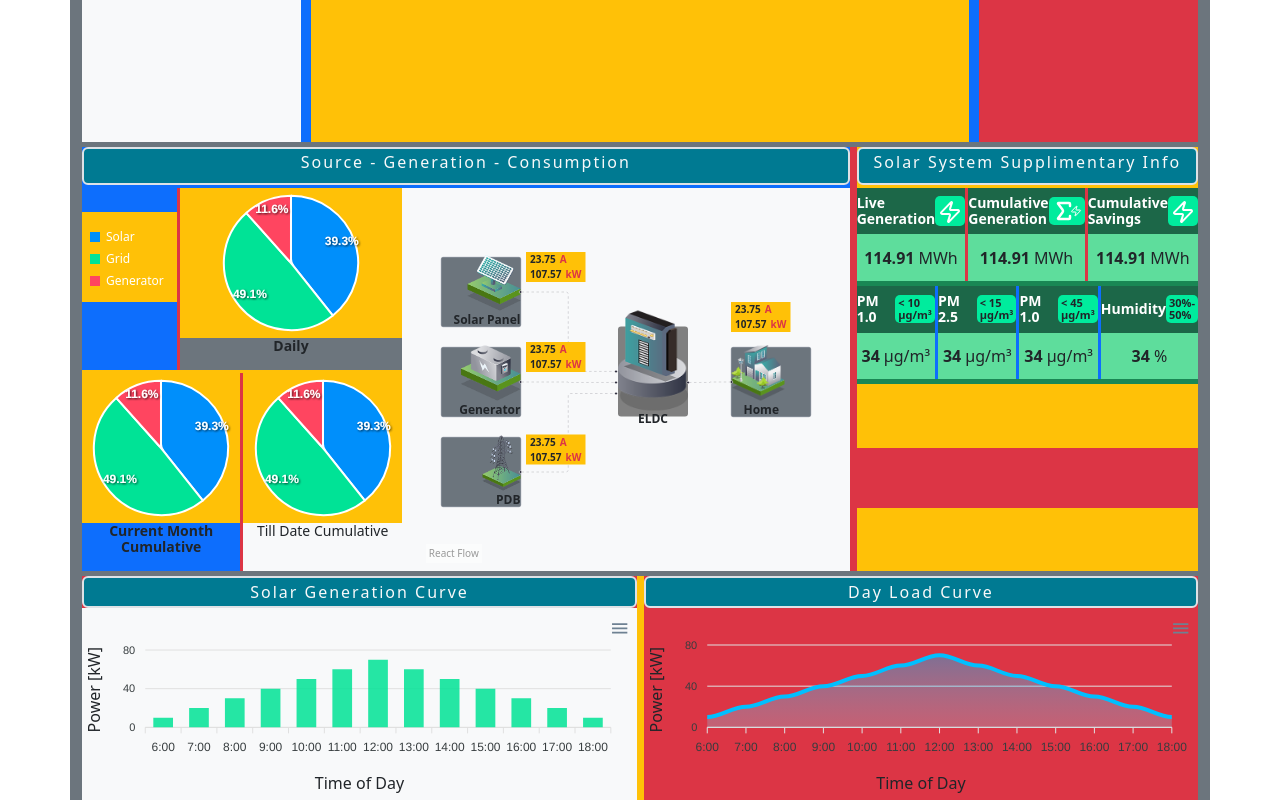
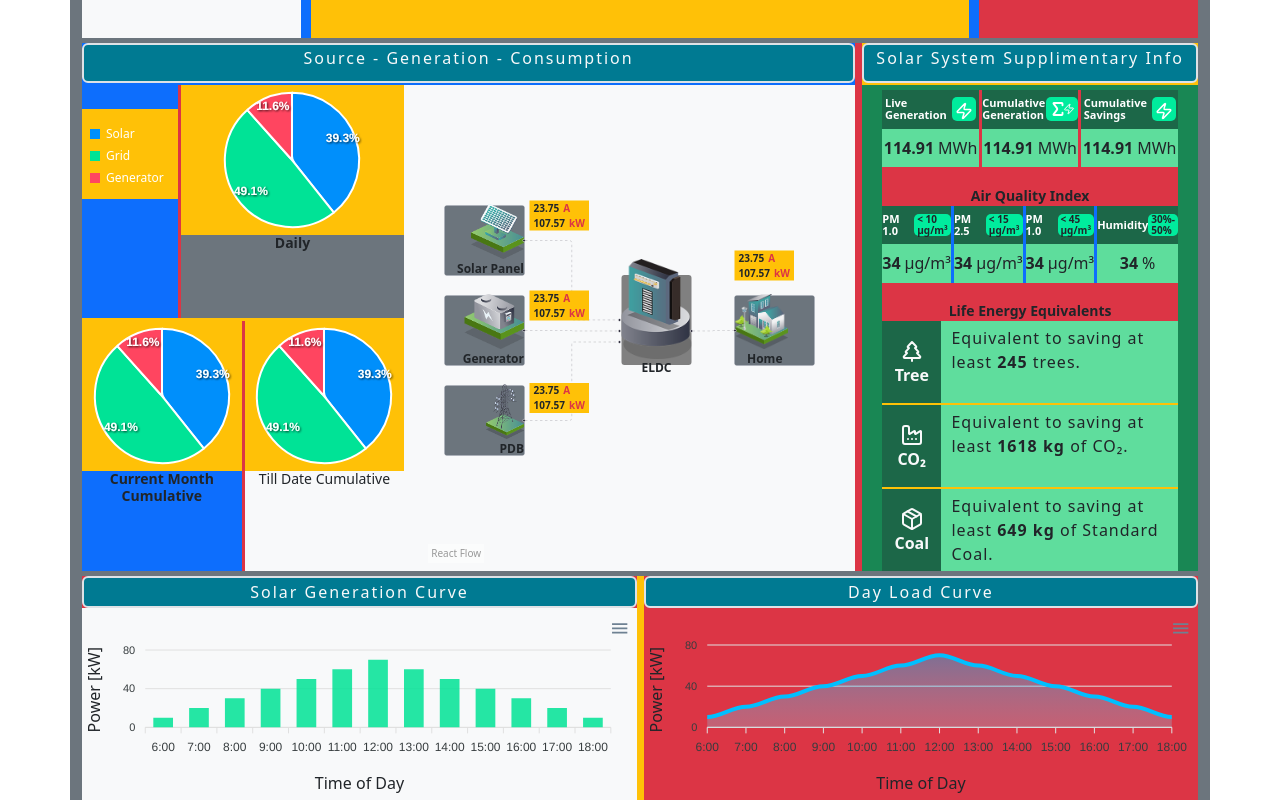
Before and after one commit to KhalekuzzamanImran/green_power_frontend, a React (Vite) app: page / in a window 1280 px wide. Built offline with nearby package versions, Linux system fonts and the light colour scheme.

Commit message:
Alignment correction

```diff
--- a/src/App.jsx
+++ b/src/App.jsx
@@ -2,6 +2,7 @@ import AreaChart from "./components/AreaChart";
 import BarChart from "./components/BarChart";
 import InfoCard from "./components/InfoCard";
 import Legends from "./components/Legends";
+import LifeEnergyEquivalents from "./components/LifeEnergyEquivalents";
 import PieChart from "./components/PieChart";
 import ReactFlowDiagram from "./components/ReactFlowDiagram";
 
@@ -39,8 +40,8 @@ function App() {
         <div
           className="bg-primary d-grid"
           style={{
-            gridTemplateRows: "1fr 10fr",
-            gap: "3px",
+            gridTemplateRows: "1fr 12fr",
+            gap: "2px",
           }}
         >
           {/* Left Content Heading */}
@@ -128,8 +129,8 @@ function App() {
         <div
           className="bg-warning d-grid"
           style={{
-            gridTemplateRows: "1fr 10fr",
-            gap: "3px",
+            gridTemplateRows: "1fr 12fr",
+            gap: "2px",
           }}
         >
           {/* Sidebar Heading */}
@@ -147,8 +148,8 @@ function App() {
           <div
             className="bg-success d-grid"
             style={{
-              gridTemplateRows: "1fr 1fr 2fr",
-              gap: "5px",
+              gridTemplateRows: "4fr 2fr 4fr 2fr 13fr",
+              padding: "5px 20px 0px",
             }}
           >
             {/* Supplimentary Info */}
@@ -193,6 +194,14 @@ function App() {
                 icon={`liveGeneration`}
               />
             </div>
+
+            {/* Air Quality heading */}
+            <div
+              className="bg-danger fw-bold d-flex justify-content-center align-items-end"
+              style={{ fontSize: "14px", paddingTop: "0px" }}
+            >
+              Air Quality Index
+            </div>
             {/* Air Quality Info */}
             <div
               className="bg-primary d-grid"
@@ -208,8 +217,8 @@ function App() {
                   <div
                     className="fw-semibold"
                     style={{
-                      fontSize: "11px",
-                      lineHeight: "12px",
+                      fontSize: "10px",
+                      lineHeight: "11px",
                       textAlign: "start",
                     }}
                   >
@@ -229,8 +238,8 @@ function App() {
                   <div
                     className="fw-semibold"
                     style={{
-                      fontSize: "11px",
-                      lineHeight: "12px",
+                      fontSize: "10px",
+                      lineHeight: "11px",
                       textAlign: "start",
                     }}
                   >
@@ -250,8 +259,8 @@ function App() {
                   <div
                     className="fw-semibold"
                     style={{
-                      fontSize: "11px",
-                      lineHeight: "12px",
+                      fontSize: "10px",
+                      lineHeight: "11px",
                       textAlign: "start",
                     }}
                   >
@@ -271,8 +280,8 @@ function App() {
                   <div
                     className="fw-semibold"
                     style={{
-                      fontSize: "11px",
-                      lineHeight: "12px",
+                      fontSize: "10px",
+                      lineHeight: "11px",
                       textAlign: "start",
                     }}
                   >
@@ -286,17 +295,47 @@ function App() {
                 flag={`humidity`}
               />
             </div>
+            <div
+              className="bg-danger fw-bold d-flex justify-content-center align-items-end"
+              style={{ fontSize: "14px", paddingTop: "0px" }}
+            >
+              Life Energy Equivalents
+            </div>
             {/* Life Energy Equivalent */}
             <div
               className="bg-warning d-grid"
               style={{
                 gridTemplateRows: "1fr 1fr 1fr",
-                gap: "3px",
+                gap: "2px",
               }}
             >
-              <div className="bg-warning"></div>
-              <div className="bg-danger"></div>
-              <div className="bg-warning"></div>
+              <LifeEnergyEquivalents
+                iconName="Tree"
+                title={
+                  <>
+                    Equivalent to saving at least{" "}
+                    <span className="fw-bold">245</span> trees.
+                  </>
+                }
+              />
+              <LifeEnergyEquivalents
+                iconName="CO₂"
+                title={
+                  <>
+                    Equivalent to saving at least{" "}
+                    <span className="fw-bold">1618 kg</span> of CO₂.
+                  </>
+                }
+              />
+              <LifeEnergyEquivalents
+                iconName="Coal"
+                title={
+                  <>
+                    Equivalent to saving at least{" "}
+                    <span className="fw-bold">649 kg</span> of Standard Coal.
+                  </>
+                }
+              />
             </div>
           </div>
         </div>
--- a/src/components/InfoCard.jsx
+++ b/src/components/InfoCard.jsx
@@ -3,14 +3,15 @@ import React from "react";
 
 export default function InfoCard({ title, value, icon, flag = null }) {
   const iconMap = {
-    liveGeneration: <Zap size={24} style={{ color: "white" }} />,
+    liveGeneration: <Zap size={18} style={{ color: "white" }} />,
     cumulativeGeneration: (
       <div className="d-flex align-items-center justify-content-center">
-        <Sigma size={24} strokeWidth={2.5} style={{ color: "white" }} />
-        <Zap
-          size={12}
-          style={{ color: "white", padding: "0px", marginLeft: "-6px" }}
+        <Sigma
+          size={18}
+          strokeWidth={2.5}
+          style={{ color: "white", margin: "3px 0px" }}
         />
+        <Zap size={12} style={{ color: "white", marginLeft: "-4px" }} />
       </div>
     ),
   };
@@ -27,10 +28,10 @@ export default function InfoCard({ title, value, icon, flag = null }) {
       >
         <div
           style={{
-            fontSize: "14px",
+            fontSize: "11px",
             fontWeight: "bold",
             color: "white",
-            lineHeight: "16px",
+            lineHeight: "12px",
           }}
         >
           {title}
@@ -39,7 +40,7 @@ export default function InfoCard({ title, value, icon, flag = null }) {
           className=""
           style={{
             backgroundColor: "rgba(0, 236, 157, 1)",
-            padding: "2px 3px",
+            padding: "0px 3px",
             borderRadius: "5px",
             textAlign: "center",
           }}
--- /dev/null
+++ b/src/components/LifeEnergyEquivalents.jsx
@@ -0,0 +1,39 @@
+import { Factory, Package, TreePine } from "lucide-react";
+import React from "react";
+
+function LifeEnergyEquivalents({ iconName, title, value }) {
+  const iconMap = {
+    Tree: <TreePine />,
+    "CO₂": <Factory />,
+    Coal: <Package />,
+  };
+  return (
+    <div
+      className="bg-warning d-grid"
+      style={{
+        gridTemplateColumns: "1fr 4fr",
+      }}
+    >
+      <div
+        style={{
+          backgroundColor: "rgba(28, 103, 72, 1)",
+        }}
+        className="d-flex flex-column justify-content-center align-items-center text-light"
+      >
+        <div>{iconMap[iconName]}</div>
+        <div className="fw-bold">{iconName}</div>
+      </div>
+      <div
+        style={{
+          backgroundColor: "rgba(95, 221, 157, 1)",
+          padding: "5px 10px",
+          letterSpacing: "1px",
+        }}
+      >
+        {title}
+      </div>
+    </div>
+  );
+}
+
+export default LifeEnergyEquivalents;
```
Also changed, not shown: temp.jsx (+0 -170 lines).
